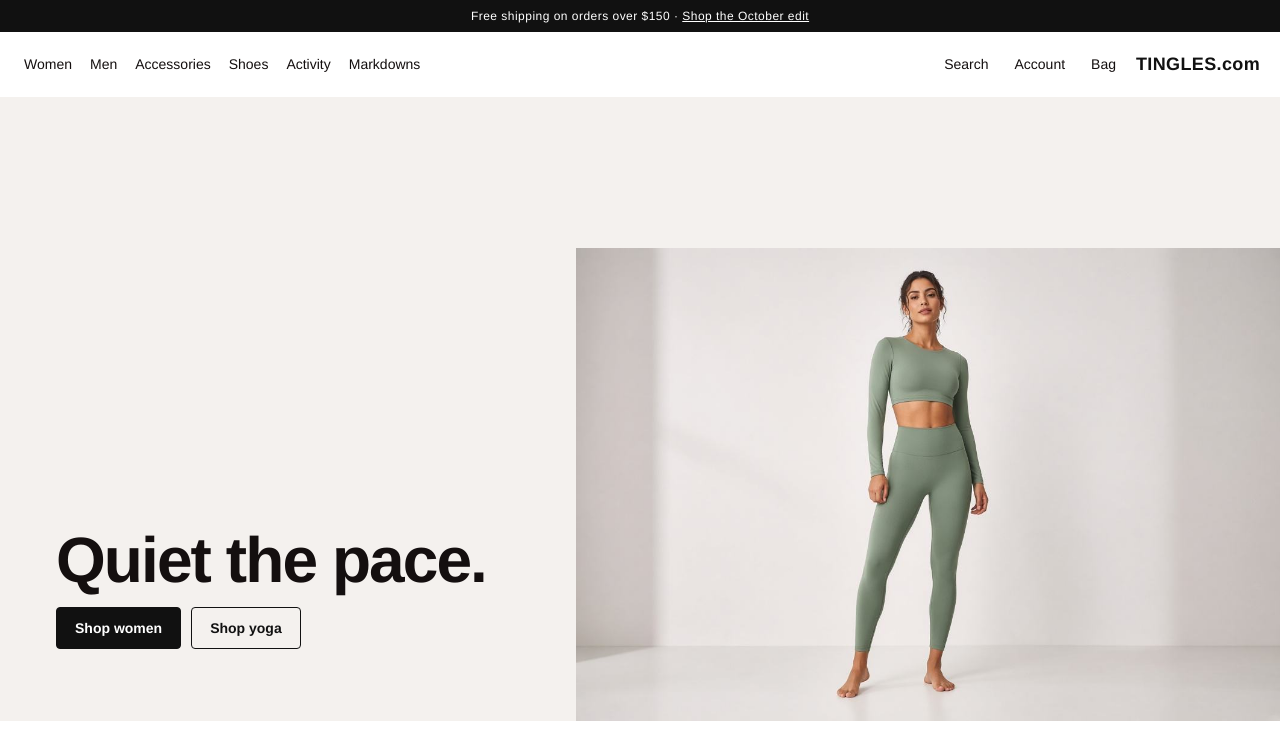
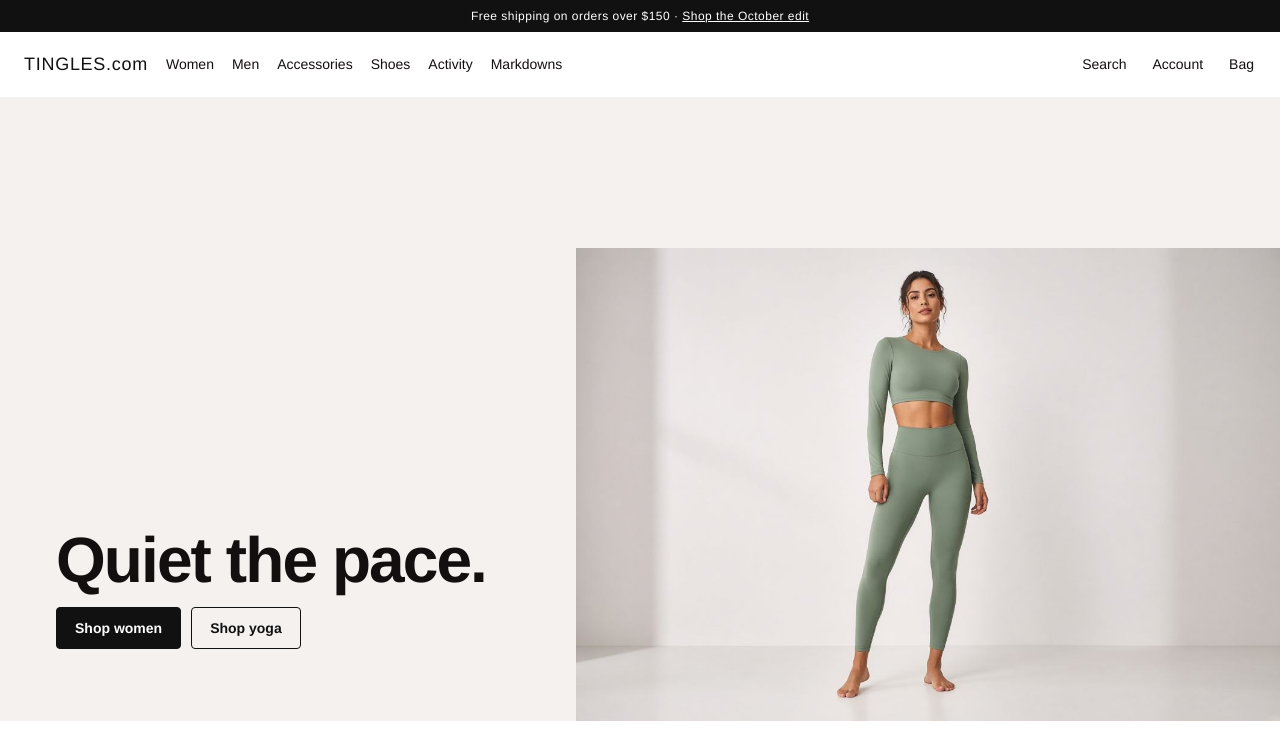
Before and after one commit to yasserweho/tingles-store, a website: page index.html in a window 1280 px wide. Shown: the top 731 px of the page. Drawn offline with Linux system fonts and the light colour scheme.

Commit message:
Move TINGLES.com to the left and remove bold

```diff
--- a/css/styles.css
+++ b/css/styles.css
@@ -17,7 +17,7 @@ img { max-width: 100%; display: block; }
 header.site { position: sticky; top: 0; z-index: 40; background: #fff; border-bottom: 1px solid transparent; }
 header.site.scrolled { border-bottom-color: var(--line); }
 .nav { height: var(--nav); display: flex; align-items: center; gap: 18px; padding: 0 20px 0 24px; position: relative; }
-.logo { font-weight: 800; letter-spacing: .02em; font-size: 18px; white-space: nowrap; color: #111; line-height: 1; }
+.logo { font-weight: 400; letter-spacing: .04em; font-size: 18px; white-space: nowrap; color: #111; line-height: 1; }
 .nav-left { display: flex; align-items: center; gap: 18px; flex: 1; min-width: 0; overflow: hidden; }
 .nav-right { display: flex; align-items: center; gap: 14px; margin-left: auto; flex: 0 0 auto; background: #fff; z-index: 5; }
 .nav-link { font-size: 14px; font-weight: 500; padding: 22px 0; display: inline-block; }
--- a/js/store.js
+++ b/js/store.js
@@ -32,6 +32,7 @@ function chrome(active="") {
     <div class="announce">Free shipping on orders over $150 · <a href="shop.html">Shop the October edit</a></div>
     <header class="site">
       <div class="nav">
+        <a class="logo" href="index.html">TINGLES.com</a>
         <nav class="nav-left">
           ${links.map(([l,h]) => `<div class="nav-item"><a class="nav-link" href="${h}">${l}</a>
             <div class="mega"><div class="mega-grid">
@@ -47,7 +48,6 @@ function chrome(active="") {
           <button class="icon-btn" id="searchBtn" aria-label="Search">Search</button>
           <a class="icon-btn" href="about.html" aria-label="Account">Account</a>
           <a class="icon-btn" href="cart.html" aria-label="Bag">Bag <span class="bag-count"></span></a>
-          <a class="logo" href="index.html">TINGLES.com</a>
         </div>
       </div>
       <div class="search-panel" id="searchPanel">
@@ -69,7 +69,7 @@ function chrome(active="") {
     <footer class="site">
       <div class="foot-grid">
         <div>
-          <div class="logo">TINGLES</div>
+          <div class="logo">TINGLES.com</div>
           <p>Technical apparel for quiet effort. Designed in-house. Not affiliated with any other athletic brand.</p>
         </div>
         <div><h4>Shop</h4><a href="shop.html?gender=women">Women</a><br><a href="shop.html?gender=men">Men</a><br><a href="shop.html?gender=accessories">Accessories</a></div>
```
